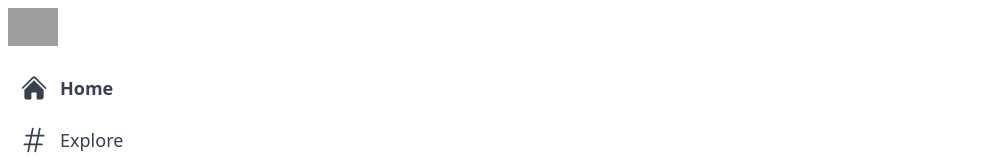
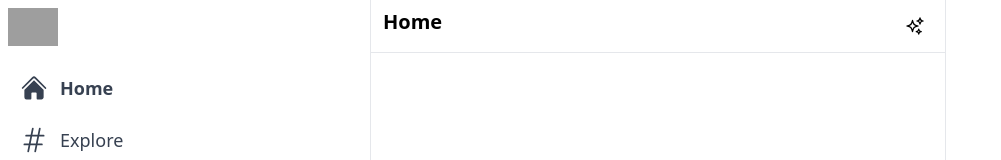
Before and after one commit to HerbiTarik/Twitter-Clone, a Next.js app: page / in a window 1280 px wide. Shown: the top 160 px of the page, without its empty margins (0-1001 px from the left). Built offline with nearby package versions, Linux system fonts and the light colour scheme; grey boxes are pictures that could not be loaded.

Commit message:
Create feed component and its header

```diff
--- /dev/null
+++ b/components/Feed.tsx
@@ -0,0 +1,14 @@
+import { SparklesIcon } from "@heroicons/react/24/outline";
+
+export default function Feed() {
+  return (
+    <div className="xl:ml-[370px] border-l border-r border-gray-200 xl:min-w-[576px] sm:ml-[73px] flex-grow max-w-xl">
+      <div className="flex py-2 px-3 sticky top-0 z-50 bg-white border-b border-gray-200">
+        <h2 className="text-lg sm:text-xl font-bold cursor-pointer">Home</h2>
+        <div className="hoverEffect flex items-center justify-center px-0 ml-auto w-9 h-9">
+          <SparklesIcon className="h-5"/>
+        </div>
+      </div>
+    </div>
+  )
+}
--- a/pages/index.tsx
+++ b/pages/index.tsx
@@ -1,6 +1,7 @@
 import Head from 'next/head'
 import { Inter } from '@next/font/google'
 import Sidebar from '@/components/Sidebar'
+import Feed from '@/components/Feed'
 
 const inter = Inter({ subsets: ['latin'] })
 
@@ -17,7 +18,10 @@
       <main className="flex min-h-screen max-w-7xl mx-auto">
       {/* Sidebar */}
       <Sidebar />
+
       {/* Feed */}
+      <Feed />
+
       {/* Widgets */}
       {/* Sidebar */}
       {/* Modal */}
--- a/tsconfig.json
+++ b/tsconfig.json
@@ -19,6 +19,6 @@
       "@/*": ["./*"]
     }
   },
-  "include": ["next-env.d.ts", "**/*.ts", "**/*.tsx"],
+  "include": ["next-env.d.ts", "**/*.ts", "**/*.tsx", "components/Feed.js"],
   "exclude": ["node_modules"]
 }
```
